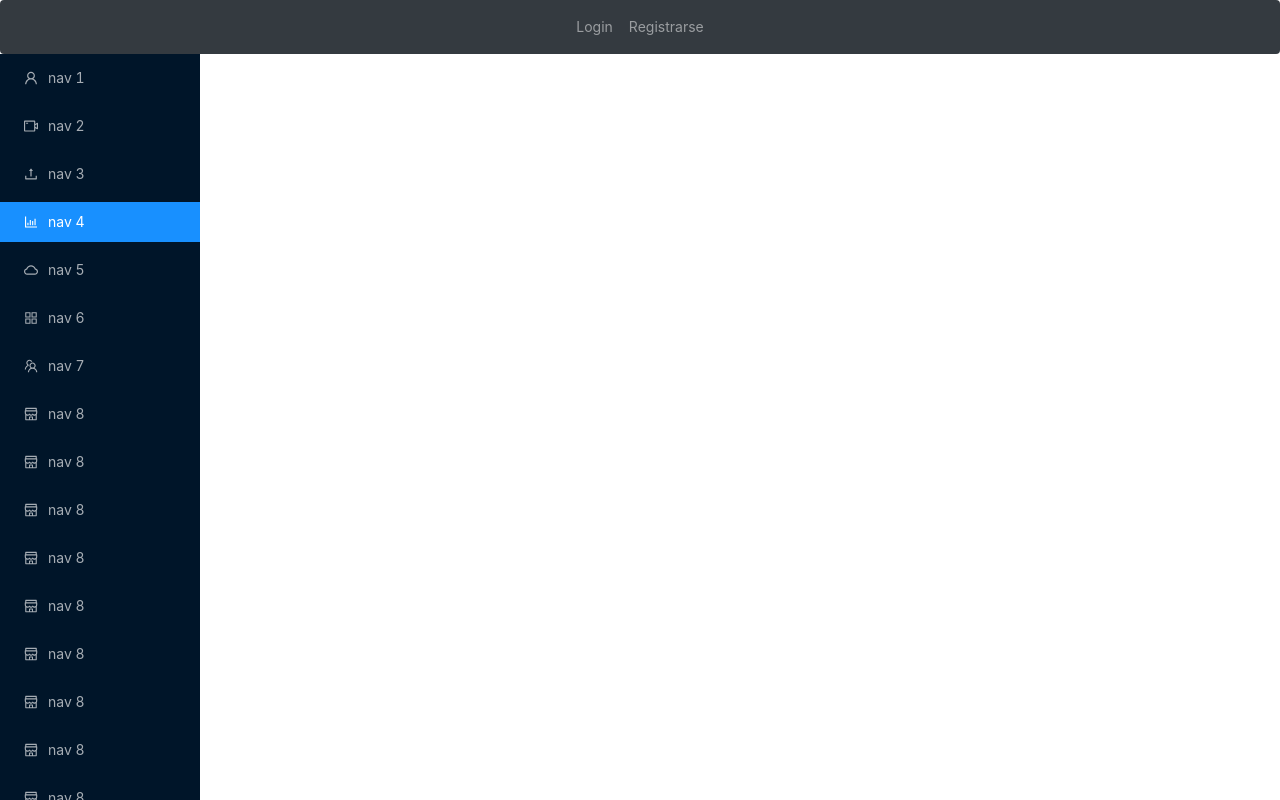
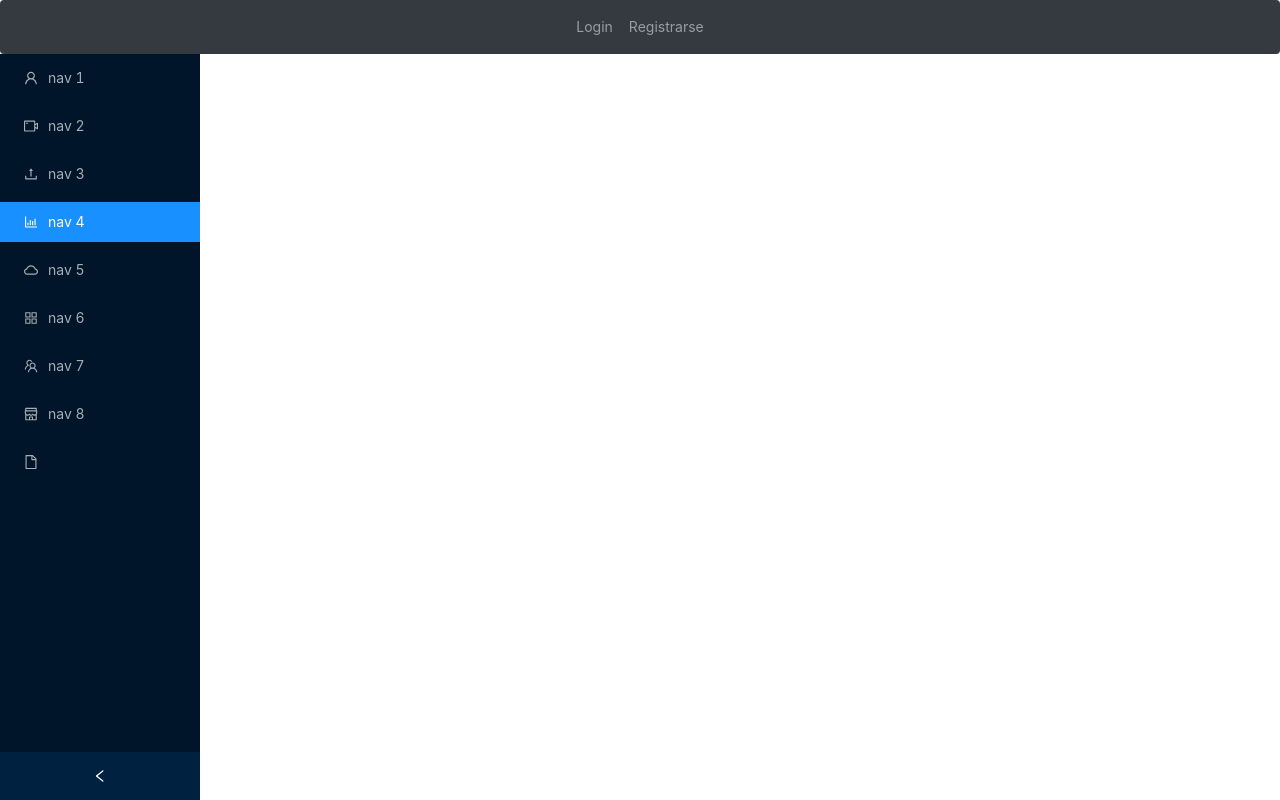
Before and after one commit to celarcon/TFG, a React (Create React App) app: page /home in a window 1280 px wide. Built offline with nearby package versions, Linux system fonts and the light colour scheme.

Commit message:
12/07/2020

```diff
--- a/src/components/Register.js
+++ b/src/components/Register.js
@@ -30,7 +30,7 @@ class Register extends Component {
     }
 
     register(newUser).then(res => {
-      this.props.history.push(`/login`)
+      this.props.history.push(`/`)
     })
   }
 
--- a/src/components/Sidebar/Sidebar.js
+++ b/src/components/Sidebar/Sidebar.js
@@ -9,11 +9,22 @@ import {
     UserOutlined,
     UploadOutlined,
     VideoCameraOutlined,
+    FileOutlined
   } from '@ant-design/icons';
 
 const { Sider } = Layout;
 
+
 class Sidebar extends Component {
+
+    state = {
+        collapsed: false,
+    };
+
+    onCollapse = collapsed => {
+        console.log(collapsed);
+        this.setState({ collapsed });
+    };
 
 render(){
     return(
@@ -25,6 +36,7 @@ render(){
         position: 'fixed',
         left: 0,
       }}
+      collapsible collapsed={this.state.collapsed} onCollapse={this.onCollapse}
     >
       <div className="logo" />
       <Menu theme="dark" mode="inline" defaultSelectedKeys={['4']}>
@@ -52,64 +64,11 @@ render(){
         <Menu.Item key="8" icon={<ShopOutlined />}>
           nav 8
           </Menu.Item>
-        <Menu.Item key="8" icon={<ShopOutlined />}>
-          nav 8
-        </Menu.Item>
-        <Menu.Item key="8" icon={<ShopOutlined />}>
-          nav 8
-        </Menu.Item>
-        <Menu.Item key="8" icon={<ShopOutlined />}>
-          nav 8
-        </Menu.Item>
-        <Menu.Item key="8" icon={<ShopOutlined />}>
-          nav 8
-        </Menu.Item>
-        <Menu.Item key="8" icon={<ShopOutlined />}>
-          nav 8
-        </Menu.Item>
-        <Menu.Item key="8" icon={<ShopOutlined />}>
-          nav 8
-        </Menu.Item>
-        <Menu.Item key="8" icon={<ShopOutlined />}>
-          nav 8
-        </Menu.Item>
-        <Menu.Item key="8" icon={<ShopOutlined />}>
-          nav 8
-        </Menu.Item>
-        <Menu.Item key="8" icon={<ShopOutlined />}>
-          nav 8
-        </Menu.Item>
-        <Menu.Item key="8" icon={<ShopOutlined />}>
-          nav 8
-        </Menu.Item>
-        <Menu.Item key="8" icon={<ShopOutlined />}>
-          nav 8
-        </Menu.Item>
-        <Menu.Item key="8" icon={<ShopOutlined />}>
-          nav 8
-        </Menu.Item>
-        <Menu.Item key="8" icon={<ShopOutlined />}>
-          nav 8
-        </Menu.Item>
-        <Menu.Item key="8" icon={<ShopOutlined />}>
-          nav 8
-        </Menu.Item>
-        <Menu.Item key="8" icon={<ShopOutlined />}>
-          nav 8
-        </Menu.Item>
-        <Menu.Item key="8" icon={<ShopOutlined />}>
-          nav 8
-        </Menu.Item>
-        <Menu.Item key="8" icon={<ShopOutlined />}>
-          nav 8
-        </Menu.Item>
-        <Menu.Item key="8" icon={<ShopOutlined />}>
-          nav 8
-        </Menu.Item>
-
+        <Menu.Item key="9" icon={<FileOutlined />} />
       </Menu>
     </Sider>
-  </Layout>)
+      </Layout>
+    );
 };
 }
 
```
Lines whose indentation alone changed are shown as unchanged.
